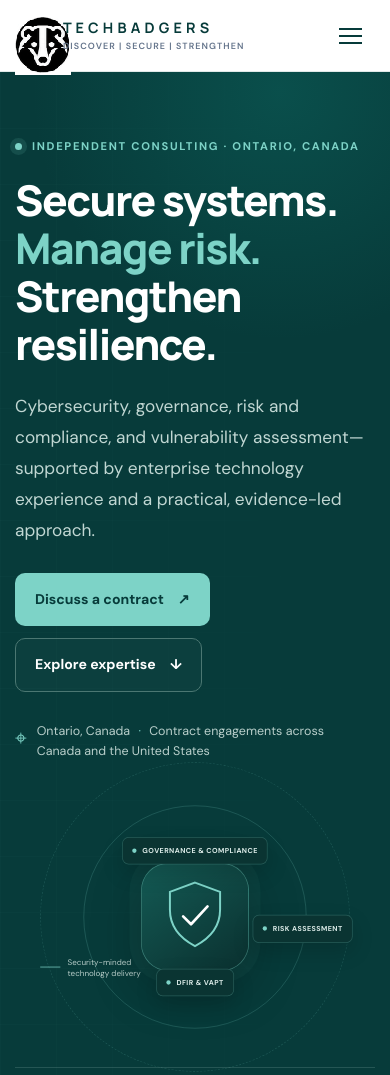
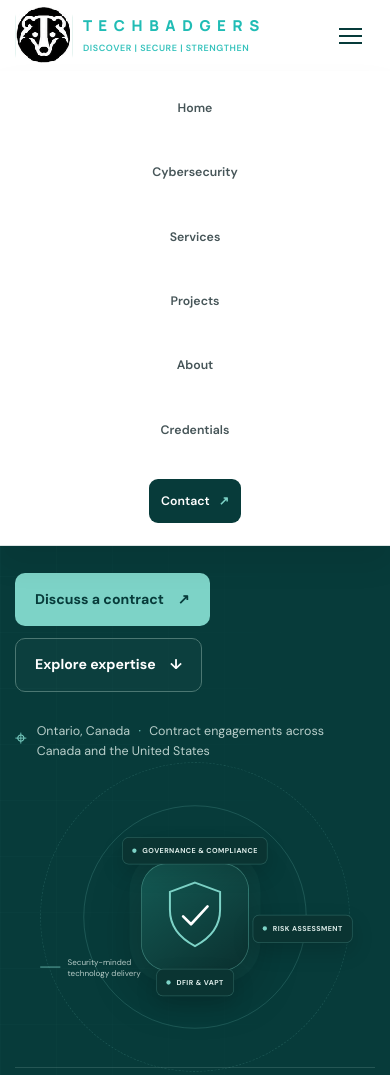
Before and after one commit to Cyber-Badger/TechBadgers, a plain HTML site: page index.html in a window 390 px wide. Shown: the top 1075 px of the page. Drawn offline with Linux system fonts and the light colour scheme.

Commit message:
Refine brand header styles for responsiveness

```diff
--- a/styles.css
+++ b/styles.css
@@ -10,3 +10,136 @@
 @media(max-width:780px){.container{width:min(100% - 36px,600px)}.section{padding:75px 0}.site-header{height:72px}.menu-toggle{display:block;z-index:22}.primary-nav{display:none;position:absolute;top:71px;left:0;right:0;padding:15px 22px 22px;background:#fff;border-bottom:1px solid var(--line);box-shadow:0 18px 30px rgba(0,0,0,.07);align-items:stretch;flex-direction:column;gap:0}.primary-nav.is-open{display:flex}.primary-nav a{padding:12px 4px}.primary-nav .nav-cta{margin-top:7px;text-align:center;padding:12px}.hero{padding:65px 0 25px}.hero-inner{grid-template-columns:1fr}.hero-copy{max-width:620px}.hero h1{font-size:clamp(2.65rem,10vw,4.2rem)}.hero-visual{min-height:320px;transform:scale(.83);margin:-5px 0}.visual-note{left:0}.hero-bottom{margin-top:15px;align-items:flex-start;flex-direction:column;gap:12px}.section-heading-split{display:block}.section-heading-split>p{margin-top:12px}.about-grid,.contact-grid{grid-template-columns:1fr;gap:48px}.timeline{margin-left:3px}.credential-layout{grid-template-columns:1fr}.footer-main{align-items:flex-start;flex-direction:column;gap:15px}.footer-bottom{align-items:flex-start;flex-direction:column;gap:8px}}
 @media(max-width:520px){.container{width:calc(100% - 30px)}.brand-mark{width:38px;height:38px}.brand-copy strong{font-size:.9rem}.brand-copy small{font-size:.56rem}.capability-grid,.project-grid{grid-template-columns:1fr}.capability-card>p:not(.card-index){min-height:0}.service-row{grid-template-columns:34px 1fr 34px;gap:10px;padding:20px 3px}.service-row p{font-size:.82rem}.service-row h3{font-size:1rem}.project-card{padding:22px}.hero-visual{margin-inline:-35px;transform:scale(.72);min-height:280px}.hero-meta{align-items:flex-start}.hero-meta span:last-child{max-width:300px}.credential-group{padding:18px}.credential-item{grid-template-columns:24px 1fr}.credential-status{grid-column:2;justify-self:start}.timeline-item{grid-template-columns:82px 1fr;gap:9px}.contact-form{padding:22px 18px}.focus-tags{gap:6px}.focus-tags span{font-size:.68rem}}
 @media(prefers-reduced-motion:reduce){html{scroll-behavior:auto}*,*:before,*:after{transition:none!important;animation:none!important}}
+
+/* =========================================
+   TECH BADGERS - REFINED BRAND HEADER
+   ========================================= */
+
+:root {
+  --brand-teal: #20bcb5;
+}
+
+/* Header alignment */
+
+.site-header .nav-wrap {
+  display: flex;
+  align-items: center;
+  justify-content: space-between;
+  gap: 24px;
+}
+
+/* Logo and title arrangement */
+
+.site-header .brand {
+  display: inline-flex;
+  align-items: center;
+  gap: 15px;
+  flex-shrink: 0;
+  text-decoration: none;
+}
+
+/* Logo dimensions */
+
+.site-header .brand-mark {
+  width: 72px;
+  height: 72px;
+  display: flex;
+  align-items: center;
+  justify-content: center;
+  flex-shrink: 0;
+}
+
+.site-header .brand-mark img {
+  display: block;
+  width: 100%;
+  height: 100%;
+  object-fit: contain;
+  object-position: center;
+}
+
+/* Brand title and subtitle */
+
+.site-header .brand-copy {
+  display: flex;
+  flex-direction: column;
+  justify-content: center;
+  gap: 7px;
+  white-space: nowrap;
+}
+
+.site-header .brand-copy strong {
+  color: var(--brand-teal);
+  font-family: 'Manrope', sans-serif;
+  font-size: 19px;
+  font-weight: 800;
+  letter-spacing: 0.19em;
+  line-height: 1.2;
+}
+
+.site-header .brand-copy small {
+  color: var(--brand-teal);
+  font-family: 'DM Sans', sans-serif;
+  font-size: 10px;
+  font-weight: 600;
+  letter-spacing: 0.105em;
+  line-height: 1.4;
+  opacity: 0.9;
+}
+
+/* Navigation alignment */
+
+.site-header .primary-nav {
+  display: flex;
+  align-items: center;
+  gap: 20px;
+}
+
+/* Mobile and tablet adjustments */
+
+@media (max-width: 900px) {
+
+  .site-header .nav-wrap {
+    gap: 12px;
+  }
+
+  .site-header .brand {
+    gap: 10px;
+  }
+
+  .site-header .brand-mark {
+    width: 58px;
+    height: 58px;
+  }
+
+  .site-header .brand-copy strong {
+    font-size: 15px;
+    letter-spacing: 0.12em;
+  }
+
+  .site-header .brand-copy small {
+    font-size: 9px;
+    letter-spacing: 0.06em;
+  }
+
+}
+
+/* Smaller mobile screens */
+
+@media (max-width: 380px) {
+
+  .site-header .brand-mark {
+    width: 48px;
+    height: 48px;
+  }
+
+  .site-header .brand-copy strong {
+    font-size: 13px;
+    letter-spacing: 0.09em;
+  }
+
+  .site-header .brand-copy small {
+    font-size: 8px;
+    letter-spacing: 0.04em;
+  }
+
+}
```
